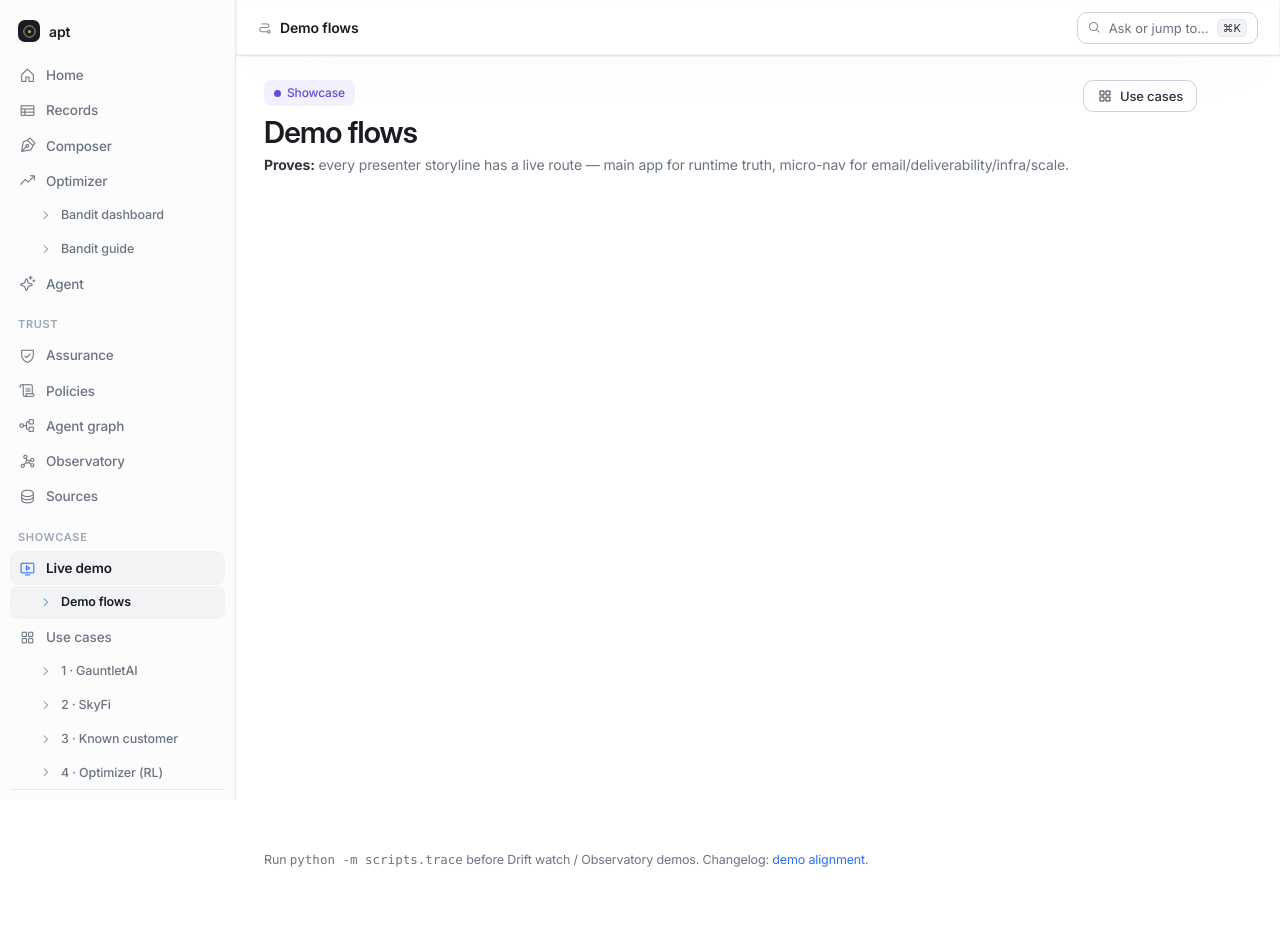
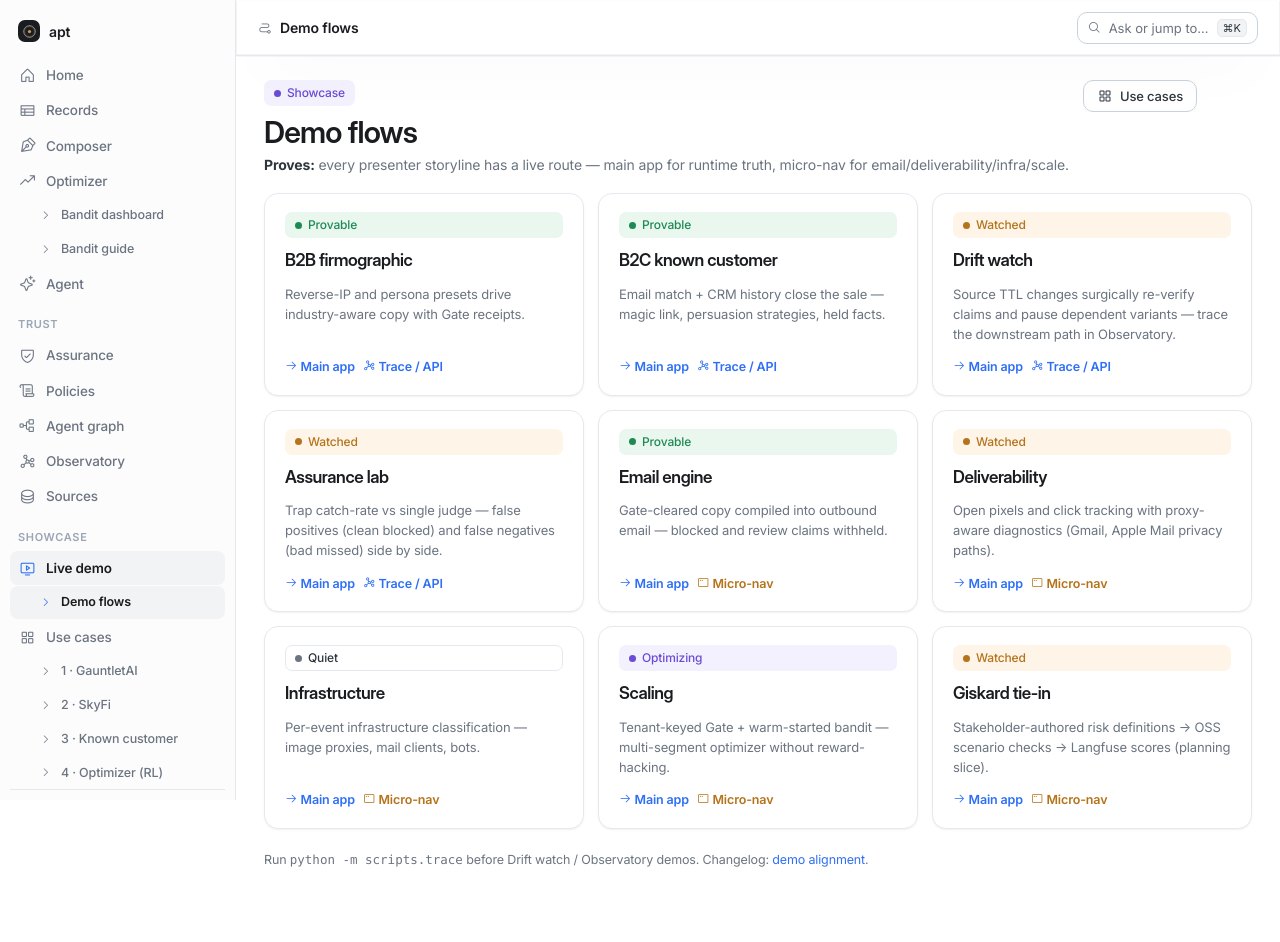
Before and after one commit to jiahknee5/provenance, a FastAPI app: page /demo/flows in a window 1280 px wide. Run offline with FastAPI, Linux system fonts and the light colour scheme.

Commit message:
fix(demo): drop q-reveal on flows grid and tighten tests
Co-authored-by: Cursor <cursoragent@cursor.com>

```diff
--- a/app/templates/demo_flows.html
+++ b/app/templates/demo_flows.html
@@ -20,7 +20,7 @@
   <a class="q-btn outline" href="/showcase"><i class="ph ph-squares-four"></i> Use cases</a>
 </div>
 
-<div class="df-grid q-reveal">
+<div class="df-grid">
   {% for f in flows %}
   <article class="q-card df-card">
     <span class="q-pill {{ 'g' if f.pillar == 'Provable' else ('a' if f.pillar == 'Watched' else ('v' if f.pillar == 'Optimizing' else '')) }}"><span class="d"></span>{{ f.pillar }}</span>
```
Also changed, not shown: tests/test_demo_flows.py (+11 -2 lines).
